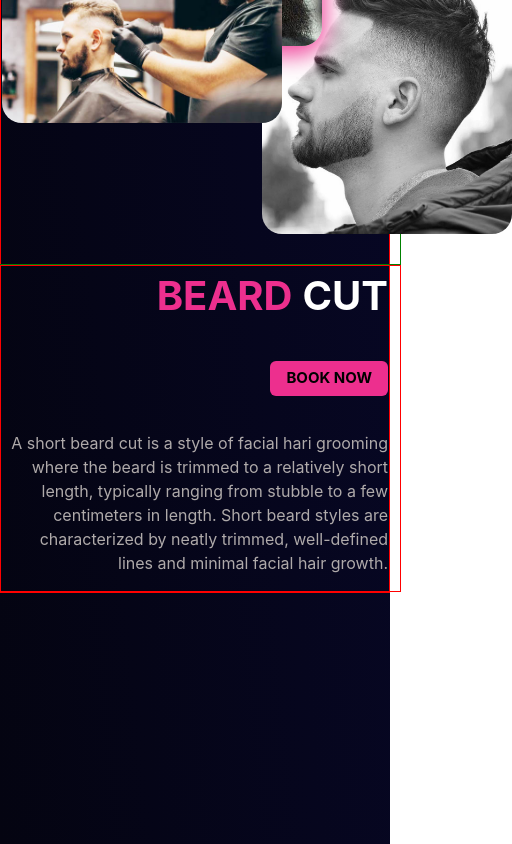
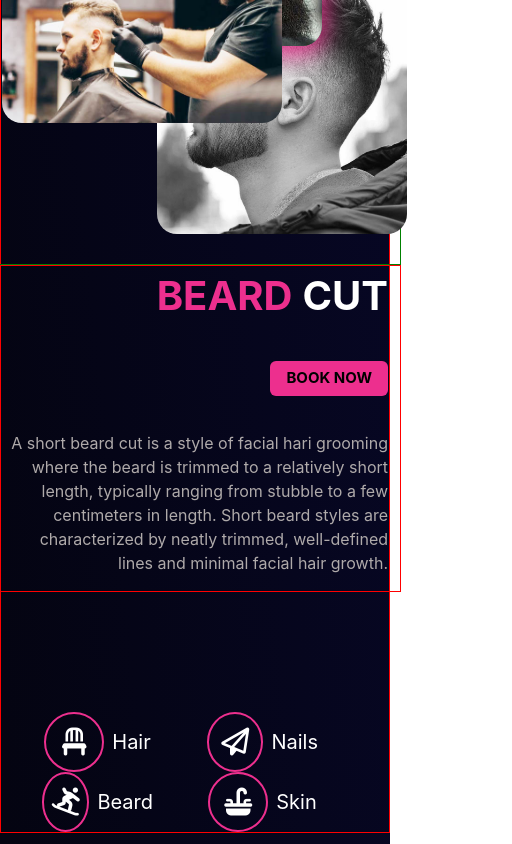
Before and after one commit to tharanga270/wemixt-job-project, a React (Create React App) app: page / in a window 390 px wide. Shown: the part 456-1300 px from the top of the page, 512 px wide, since content can reach past the window. Built offline with nearby package versions, Linux system fonts and the light colour scheme.

Commit message:
6.dots area complete without responsive

```diff
--- a/public/index.html
+++ b/public/index.html
@@ -43,6 +43,7 @@
   <script src="https://cdn.jsdelivr.net/npm/bootstrap@5.3.2/dist/js/bootstrap.bundle.min.js"
     integrity="sha384-C6RzsynM9kWDrMNeT87bh95OGNyZPhcTNXj1NW7RuBCsyN/o0jlpcV8Qyq46cDfL"
     crossorigin="anonymous"></script>
+  <script src="https://kit.fontawesome.com/f1bc2035a8.js" crossorigin="anonymous"></script>
 </body>
 
 </html>
--- a/src/App.css
+++ b/src/App.css
@@ -79,11 +79,6 @@
 }
 
 .banner-right {
-  /* width: 40%;
-  height: 500px;
-  position: absolute;
-  right: 104px;
-  z-index: 1; */
   border: 1px solid red;
 }
 .banner-right span {
@@ -110,6 +105,36 @@
   margin-top: 35px;
   color: #afaaaa;
   font-size: 18px;
+}
+.dots-row{
+  margin-top: 120px;
+}
+.dots {
+  width: 60px;
+  height: 60px;
+  border: 2px solid #ed2f8e;
+  border-radius: 50%;
+  display: flex;
+  justify-content: center;
+  align-items: center;
+}
+.dots-wrapper .dots i {
+  color: white;
+  font-size: 28px;
+}
+.dots-wrapper {
+  width: 135px;
+  height: 60px;
+  /* border: 1px solid red; */
+  margin-right: 30px;
+  display: flex;
+  justify-content: center;
+  align-items: center;
+}
+.dots-wrapper span{
+  color: white;
+  font-size: 20px;
+  padding-left: 8px;
 }
 /* banner css end*/
 
@@ -168,7 +193,14 @@
   }
 }
 @media only screen and (max-width: 425px) {
+  .banner-wrapper .img-3 {
+    left: 155px;
+  }
 }
 @media only screen and (max-width: 375px) {
+  .banner-wrapper .img-3 {
+    left: 110px;
+    top: 125px;
+  }
 }
 /* media query end */
--- a/src/components/Banner.js
+++ b/src/components/Banner.js
@@ -28,6 +28,33 @@ function Banner() {
               </p>
             </div>
           </div>
+
+          <div className="row justify-content-center dots-row">
+            <div className="dots-wrapper">
+              <div className="dots">
+                <i class="fa-solid fa-chair"></i>
+              </div>
+              <span>Hair</span>
+            </div>
+            <div className="dots-wrapper">
+              <div className="dots">
+                <i class="fa-regular fa-paper-plane"></i>
+              </div>
+              <span>Nails</span>
+            </div>
+            <div className="dots-wrapper">
+              <div className="dots">
+                <i class="fa-solid fa-person-snowboarding"></i>
+              </div>
+              <span>Beard</span>
+            </div>
+            <div className="dots-wrapper">
+              <div className="dots">
+                <i class="fa-solid fa-sink"></i>
+              </div>
+              <span>Skin</span>
+            </div>
+          </div>
         </div>
       </section>
     </>
--- a/src/components/Header.js
+++ b/src/components/Header.js
@@ -40,10 +40,7 @@ function Header() {
               </li>
             </ul>
             <form className="d-flex" role="search">
-              <button
-                className="btn btn-login"
-                type="submit"
-              >
+              <button className="btn btn-login" type="submit">
                 Log In
               </button>
             </form>
```
